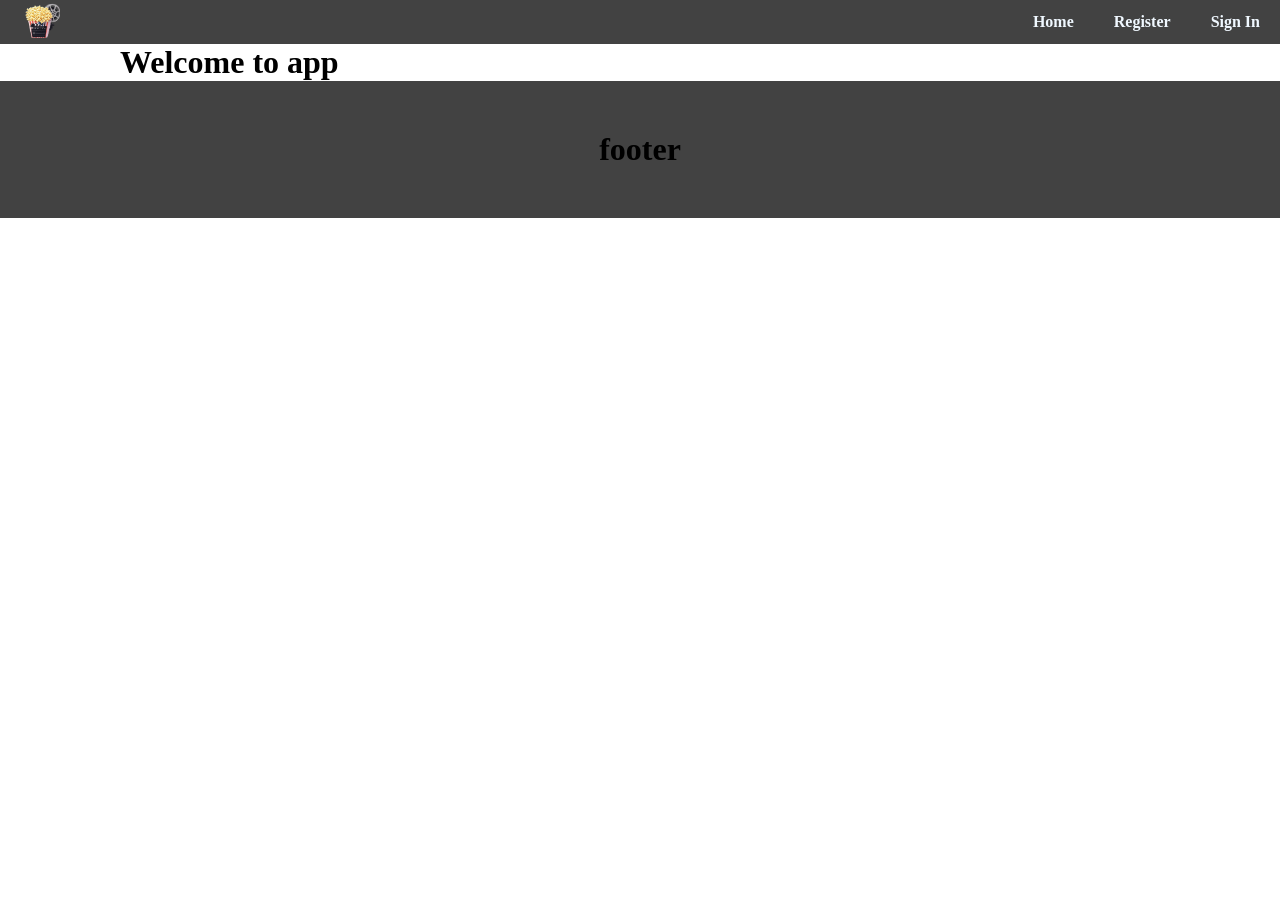
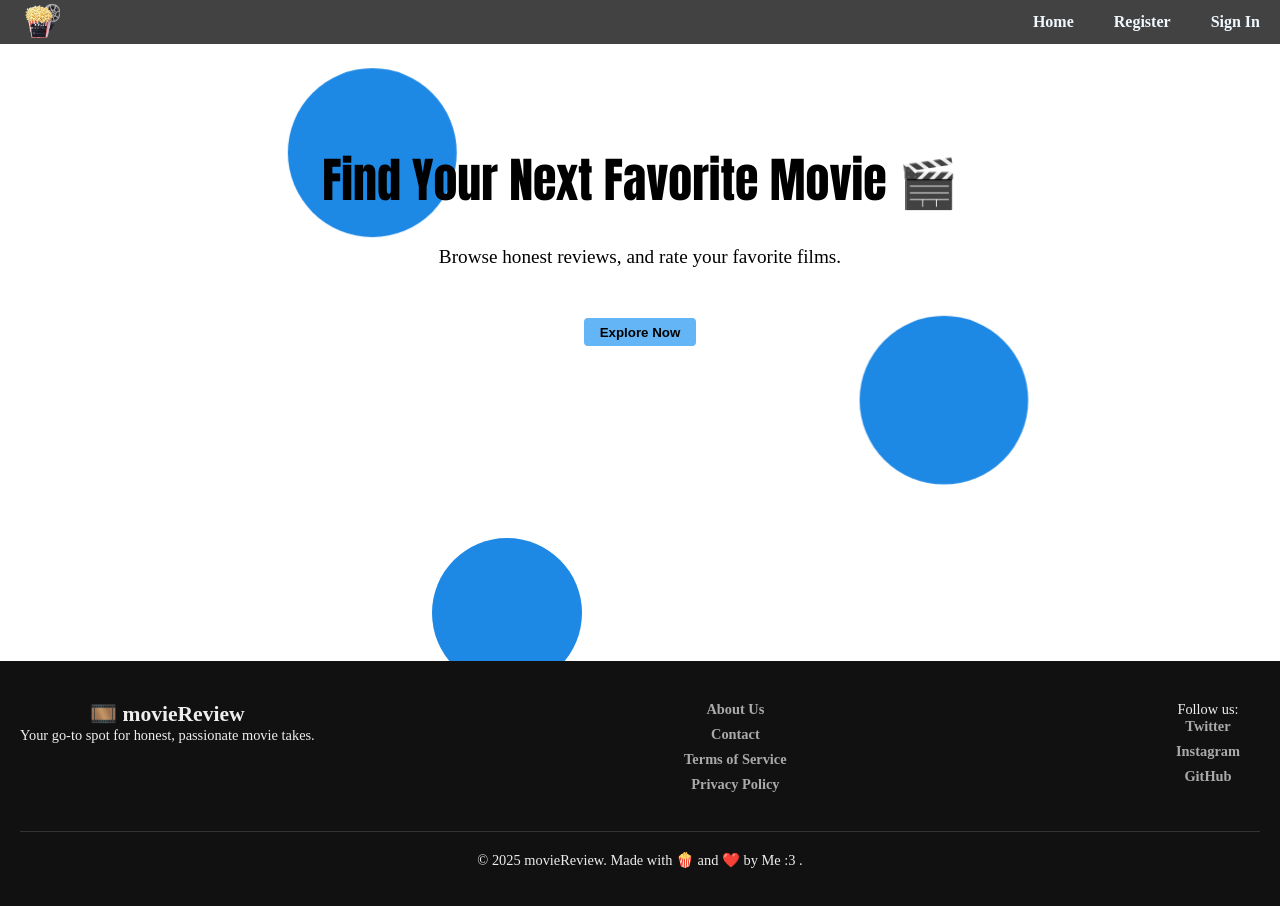
Before and after one commit to HusainNit/movieReview-client, a React (Vite) app: page / in a window 1280 px wide. Shown: the top 906 px of the page. Before the commit the page ends 800 px from the top, so only its background shows below. Built offline with nearby package versions, Linux system fonts and the light colour scheme; no server answers.

Commit message:
some css and page orginization

```diff
--- a/src/App.css
+++ b/src/App.css
@@ -7,7 +7,6 @@ header {
   width: 100%;
   display: flex;
   justify-content: space-between;
-  /* padding: 20px 0; */
   background-color: #424242;
   position: sticky;
   top: 0;
@@ -50,6 +49,118 @@ button:hover {
   background-color: #1e88e5;
 }
 
+
+.hero {
+  position: relative;
+  overflow: hidden;
+  color: 1e88e5;
+  padding: 100px 20px;
+  text-align: center;
+}
+
+.hero h1 {
+  margin-bottom: 30px;
+  font-size: 3rem;
+  font-family: Impact, Haettenschweiler, "Arial Narrow Bold", sans-serif;
+}
+
+.hero p {
+  margin-bottom: 50px;
+  font-size: 1.2rem;
+}
+
+.hero button {
+  margin-bottom: 215px;
+}
+
+.animated-bg {
+  position: absolute;
+  width: 100%;
+  height: 100%;
+  top: 0;
+  left: 0;
+  z-index: 0;
+}
+
+.animated-bg span {
+  position: absolute;
+  width: 150px;
+  height: 150px;
+  background: #1e88e5;
+  border-radius: 50%;
+  animation: float 8s linear infinite;
+}
+
+.animated-bg span:nth-child(1) {
+  top: 10%;
+  left: 15%;
+  animation-delay: 0s;
+}
+
+.animated-bg span:nth-child(2) {
+  top: 50%;
+  left: 70%;
+  animation-delay: 3s;
+}
+
+.animated-bg span:nth-child(3) {
+  top: 80%;
+  left: 30%;
+  animation-delay: 6s;
+}
+
+/* Animation keyframes */
+@keyframes float {
+  0% {
+    transform: scale(1) translateY(0) translateX(0);
+  }
+  50% {
+    transform: scale(1.2) translateY(-40px) translateX(30px);
+  }
+  100% {
+    transform: scale(1) translateY(0) translateX(0);
+  }
+}
+
+.hero-content {
+  position: relative;
+  z-index: 1;
+}
+
+.site-footer {
+  background: #111;
+  color: #eee;
+  padding: 40px 20px;
+  font-size: 0.9rem;
+}
+
+.footer-content {
+  display: flex;
+  justify-content: space-between;
+  flex-wrap: wrap;
+  gap: 2rem;
+}
+
+.footer-links a,
+.footer-socials a {
+  color: #aaa;
+  text-decoration: none;
+  display: block;
+  margin-bottom: 8px;
+}
+
+.footer-links a:hover,
+.footer-socials a:hover {
+  color: #1e88e5;
+}
+
+.footer-bottom {
+  margin-top: 30px;
+  text-align: center;
+  border-top: 1px solid #333;
+  padding-top: 20px;
+}
+
 .grid {
   display: grid;
   grid-template-columns: repeat(auto-fit, minmax(250px, 1fr));
@@ -84,7 +195,6 @@ button:hover {
 }
 
 .details .content {
-  /* padding: 1em 0; */
   text-align: center;
 }
 
@@ -109,20 +219,6 @@ button:hover {
   height: 100%;
   object-fit: cover;
 }
-
-/* .alone {
-  width: 100%;
-  padding-bottom: 200px;
-  margin: 20px 0;
-  border-radius: 4px;
-  box-shadow: 2px 3px 10px rgba(0, 0, 0, 0.7);
-  display: flex;
-  flex-direction: row;
-  flex-wrap: wrap;
-
-  justify-content: left;
-  background-color: #424242;
-} */
 
 .alone {
   background-color: #424242;
@@ -262,35 +358,6 @@ input::placeholder {
   z-index: 2;
 }
 
-/*
-.userFunctions {
-  flex: 0 0 100%;
-  width: 200px; /* or whatever width you want */
-/* margin-top: 20px; optional spacing */
-/* } */
-/*
-.comment {
-  flex: 0 0 250px; /* or however wide you want */
-/* margin-top: 20px; optional spacing */
-/* } */
-
-/* .comment {
-  flex: 2;
-  margin: 0 20px 0 20px;
-}
-
-.userFunctions {
-  display: flex;
-  margin: 0 0 0 20px;
-  flex: 1;
-  flex-direction: column;
-  justify-content: center;
-}
-
-.func {
-  margin-bottom: 20px;
-} */
-
 hr {
   background-color: white;
   margin-right: 20px;
@@ -381,6 +448,75 @@ footer {
   text-align: center;
 }
 
+.signin,
+.register {
+  width: 500px;
+  padding: 20px 70px 70px 70px;
+
+  margin: 20px auto;
+  border-radius: 5px;
+  background-color: #424242;
+}
+
+.signin {
+  margin-bottom: 100px;
+}
+
+.signInLable,
+.registerLable {
+  display: flex;
+  width: 100%;
+  justify-content: center;
+  font-size: 1.8rem;
+  font-weight: bold;
+  margin-bottom: 50px;
+  color: white;
+}
+
+.btnLoginC,
+.RegbtnC {
+  display: flex;
+  width: 100%;
+  justify-content: center;
+  margin: 30px 0;
+}
+
+.btnlogin,
+.Regbtn {
+  padding: 20px 30px;
+}
+
+.linkRegC,
+.linkLoginC {
+  display: flex;
+  width: 100%;
+  flex-direction: column;
+  justify-content: center;
+  align-items: center;
+}
+
+.labsign {
+  color: white;
+}
+
+.linkReg {
+  text-decoration: underline;
+}
+
+.titleFiled {
+  display: block;
+  color: white;
+  margin: 5px 20px;
+  font-size: 1.4rem;
+}
+
+.emaillogin,
+.nameReg,
+.emailReg,
+.passReg {
+  margin-bottom: 30px;
+}
+
 @media (max-width: 800px) {
   main {
     margin: 0 20px;
@@ -455,4 +591,16 @@ footer {
   .star-rating {
     font-size: 3rem;
   }
+
+  .signin {
+    display: flex;
+    flex-direction: column;
+  }
+
+  .input-wrapper {
+    display: flex;
+    width: 100%;
+    flex-direction: column;
+    align-items: center;
+  }
 }
--- a/src/App.jsx
+++ b/src/App.jsx
@@ -45,9 +45,7 @@ const App = () => {
         </Routes>
       </main>
 
-      <footer>
-        <Footer />
-      </footer>
+      <Footer />
     </>
   );
 };
--- a/src/components/Footer.jsx
+++ b/src/components/Footer.jsx
@@ -1,5 +1,41 @@
 const Footer = () => {
-  return <h1>footer</h1>;
+  return (
+    <footer className="site-footer">
+      <div className="footer-content">
+        <div className="footer-brand">
+          <h2>🎞️ movieReview</h2>
+          <p>Your go-to spot for honest, passionate movie takes.</p>
+        </div>
+
+        <div className="footer-links">
+          <a href="/about">About Us</a>
+          <a href="/contact">Contact</a>
+          <a href="/terms">Terms of Service</a>
+          <a href="/privacy">Privacy Policy</a>
+        </div>
+
+        <div className="footer-socials">
+          <p>Follow us:</p>
+          <a href="#">
+            <i className="fab fa-twitter"></i> Twitter
+          </a>
+          <a href="#">
+            <i className="fab fa-instagram"></i> Instagram
+          </a>
+          <a href="#">
+            <i className="fab fa-github"></i> GitHub
+          </a>
+        </div>
+      </div>
+
+      <div className="footer-bottom">
+        <p>
+          © {new Date().getFullYear()} movieReview. Made with 🍿 and ❤️ by Me :3
+          .
+        </p>
+      </div>
+    </footer>
+  );
 };
 
 export default Footer;
--- a/src/pages/Home.jsx
+++ b/src/pages/Home.jsx
@@ -1,7 +1,22 @@
+import { useNavigate } from "react-router-dom";
+
 const Home = () => {
+  let navigate = useNavigate();
   return (
     <div className="home">
-      <h1>Welcome to app</h1>
+      <div className="hero">
+        <div className="animated-bg">
+          <span></span>
+          <span></span>
+          <span></span>
+        </div>
+
+        <div className="hero-content">
+          <h1>Find Your Next Favorite Movie 🎬</h1>
+          <p>Browse honest reviews, and rate your favorite films.</p>
+          <button onClick={()=>{navigate("/signin")}}>Explore Now</button>
+        </div>
+      </div>
     </div>
   );
 };
--- a/src/pages/Register.jsx
+++ b/src/pages/Register.jsx
@@ -1,5 +1,5 @@
 import { useState } from "react";
-import { useNavigate } from "react-router-dom";
+import { Link,useNavigate } from "react-router-dom";
 import { RegisterUser } from "../services/Auth";
 
 const Register = () => {
@@ -30,10 +30,15 @@ const Register = () => {
   };
 
   return (
-    <div className="col register">
-      <form onSubmit={handleSubmit}>
+    <div className="register">
+      <label htmlFor="col" className="registerLable">
+        Register
+      </label>
+      <form onSubmit={handleSubmit} className="col" id="col">
         <div className="input-wrapper">
-          <label htmlFor="name">Name</label>
+          <label htmlFor="name" className="titleFiled">
+            Name
+          </label>
           <input
             onChange={handleChange}
             id="name"
@@ -42,10 +47,13 @@ const Register = () => {
             value={formValues.name}
             required
             autoComplete="name"
+            className="nameReg"
           />
         </div>
         <div className="input-wrapper">
-          <label htmlFor="email">Email</label>
+          <label htmlFor="email" className="titleFiled">
+            Email
+          </label>
           <input
             onChange={handleChange}
             id="email"
@@ -54,20 +62,26 @@ const Register = () => {
             value={formValues.email}
             required
             autoComplete="email"
+            className="emailReg"
           />
         </div>
         <div className="input-wrapper">
-          <label htmlFor="password">Password</label>
+          <label htmlFor="password" className="titleFiled">
+            Password
+          </label>
           <input
             onChange={handleChange}
             type="password"
             id="password"
             value={formValues.password}
             required
+            className="passReg"
           />
         </div>
         <div className="input-wrapper">
-          <label htmlFor="confirmPassword">Confirm Password</label>
+          <label htmlFor="confirmPassword" className="titleFiled">
+            Confirm Password
+          </label>
           <input
             onChange={handleChange}
             type="password"
@@ -76,7 +90,8 @@ const Register = () => {
             required
           />
         </div>
-        <button
+        <div className="RegbtnC">
+          <button className="Regbtn"
             disabled={
               !formValues.email ||
               (!formValues.password &&
@@ -85,7 +100,14 @@ const Register = () => {
           >
             Register
           </button>
+        </div>
       </form>
+      <div className="linkLoginC">
+        <label htmlFor="linkReg" className="labsign">Already have an Account?</label>
+         <Link to="/signin" id="linkReg" className="linkReg">
+        sign In
+      </Link>
+      </div>
     </div>
   );
 };
--- a/src/pages/SignIn.jsx
+++ b/src/pages/SignIn.jsx
@@ -1,32 +1,35 @@
-import { useState } from 'react'
-import { useNavigate } from 'react-router-dom'
-import { SignInUser } from '../services/Auth'
+import { useState } from "react";
+import { Link, useNavigate } from "react-router-dom";
+import { SignInUser } from "../services/Auth";
 
 const SignIn = ({ setUser }) => {
-  let navigate = useNavigate()
+  let navigate = useNavigate();
 
-  const initialState = { email: '', password: '' }
+  const initialState = { email: "", password: "" };
 
-  const [formValues, setFormValues] = useState(initialState)
+  const [formValues, setFormValues] = useState(initialState);
 
   const handleChange = (e) => {
-    setFormValues({ ...formValues, [e.target.id]: e.target.value })
-  }
+    setFormValues({ ...formValues, [e.target.id]: e.target.value });
+  };
 
   const handleSubmit = async (e) => {
-    e.preventDefault()
-    const payload = await SignInUser(formValues)
-    setFormValues(initialState)
-    setUser(payload)
-    navigate('/movies')
-  }
+    e.preventDefault();
+    const payload = await SignInUser(formValues);
+    setFormValues(initialState);
+    setUser(payload);
+    navigate("/movies");
+  };
 
   return (
-    <div className="col signin">
-      <img src="/images/signin.png" alt="Sign In" />
-      <form className="col" onSubmit={handleSubmit}>
+    <div className="signin">
+      <label htmlFor="col" className="signInLable">
+        sign In
+      </label>
+
+      <form className="col" id="col" onSubmit={handleSubmit}>
         <div className="input-wrapper">
-          <label htmlFor="email">Email</label>
+          <label htmlFor="email" className="titleFiled">Email</label>
           <input
             onChange={handleChange}
             id="email"
@@ -35,24 +38,35 @@ const SignIn = ({ setUser }) => {
             value={formValues.email}
             required
             autoComplete="email"
+            className="emaillogin"
           />
         </div>
         <div className="input-wrapper">
-          <label htmlFor="password">Password</label>
+          <label htmlFor="password" className="titleFiled">Password</label>
           <input
             onChange={handleChange}
             type="password"
             id="password"
             value={formValues.password}
             required
+            className="passLogin"
           />
         </div>
-        <button disabled={!formValues.email || !formValues.password}>
-          Sign In
-        </button>
+        <div className="btnLoginC">
+          <button className="btnlogin" disabled={!formValues.email || !formValues.password}>
+            Sign In
+          </button>
+        </div>
       </form>
+      <div className="linkRegC">
+        <label htmlFor="linkReg" className="labsign">Don't have an Account?</label>
+         <Link to="/register" id="linkReg" className="linkReg">
+        register
+      </Link>
+      </div>
+
     </div>
-  )
-}
+  );
+};
 
-export default SignIn
+export default SignIn;
```
Also changed, not shown: 1 other file (tests, documents, lock files or other folders). Lines whose indentation alone changed are shown as unchanged.
